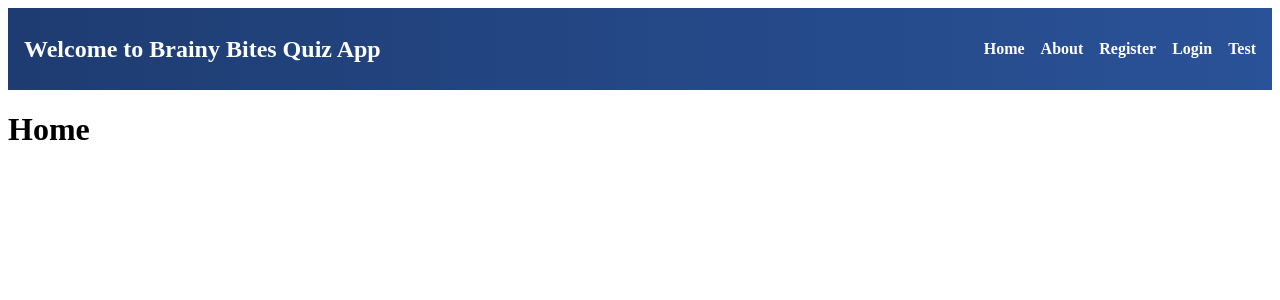
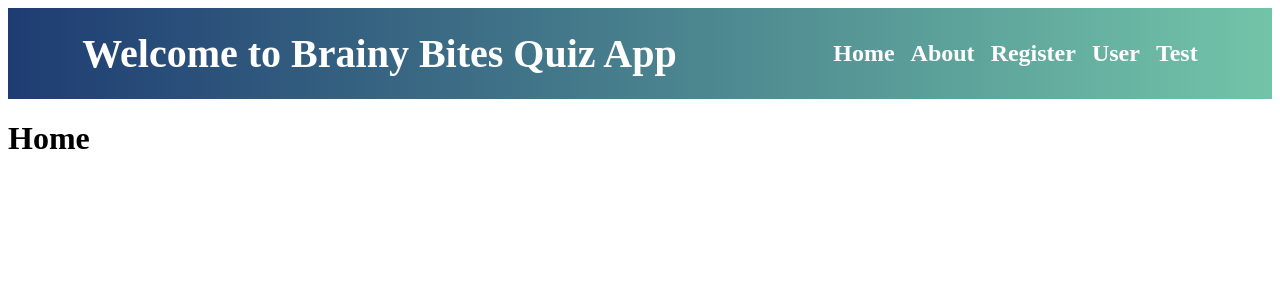
Before and after one commit to Kavithachinnusamy20/Capstone_Brainy_Bites, a React (Vite) app in the folder Client/: page / in a window 1280 px wide. Shown: the top 300 px of the page. Built offline with nearby package versions, Linux system fonts and the light colour scheme.

Commit message:
adding username route parameters

```diff
--- a/Client/src/App.jsx
+++ b/Client/src/App.jsx
@@ -5,7 +5,7 @@ import Navbar from "./Components/Navbar";
 import Home from "./Components/Home";
 import About from "./Components/About";
 import Register from "./Components/Register";
-import Login from "./Components/Login";
+import User from "./Components/User";
 import Test from "./Components/Test";
 
 function App() {
@@ -25,10 +25,11 @@ function App() {
 
   return (
     <BrowserRouter>
+    <Navbar/>
       <Routes>
         <Route path="/" element={<Home />} />
         <Route path="/About" element={<About />} />
-        <Route path="/Login" element={<Login />} />
+        <Route path="/User/:username" element={<User />} />
         <Route path="/Register" element={<Register />} />
         <Route path="/Test" element={<Test />} />
       </Routes>
--- a/Client/src/Components/About.jsx
+++ b/Client/src/Components/About.jsx
@@ -2,7 +2,7 @@
   import Navbar from './Navbar'
  const About =() =>{
     return(
-        <div> <Navbar/>
+        <div>
             <h1>About</h1></div>
     )
  }
--- a/Client/src/Components/Home.jsx
+++ b/Client/src/Components/Home.jsx
@@ -3,7 +3,7 @@
  const Home =() =>{
     return(
         <div>
-            <Navbar/>
+
             <h1>Home</h1></div>
     )
  }
--- a/Client/src/Components/Login.jsx
+++ /dev/null
@@ -1,10 +0,0 @@
- import React from 'react'
-  import Navbar from './Navbar'
- const Login =() =>{
-    return(
-        <div>
-             <Navbar/>
-            <h1>Login</h1></div>
-    )
- }
- export default Login
--- a/Client/src/Components/Navbar.css
+++ b/Client/src/Components/Navbar.css
@@ -1,15 +1,15 @@
 nav {
-  background: linear-gradient(to right, #1e3c72, #2a5298); /* Navy gradient */
+  background: linear-gradient(to right, #1e3c72, #72c4a8); /* Navy gradient */
   padding: 1rem;
   display: flex;
-  justify-content: space-between;
+  justify-content: space-around;
   align-items: center;
   color: white;
 }
 
 nav h1 {
   margin: 0;
-  font-size: 1.5rem;
+  font-size: 2.5rem;
 }
 
 ul {
@@ -19,12 +19,13 @@ ul {
 }
 
 ul a {
-  color: white;
+  color: rgb(255, 255, 255);
   text-decoration: none;
+  font-size: 1.5rem;
   font-weight: bold;
   transition: color 0.3s ease;
 }
 
 ul a:hover {
-  color: #ffd700; /* Gold on hover */
+  color: #cf7b1c; /* Gold on hover */
 }
--- a/Client/src/Components/Navbar.jsx
+++ b/Client/src/Components/Navbar.jsx
@@ -10,7 +10,7 @@ const Navbar =()=>{
             <Link to ="/">Home</Link>
             <Link to ="/About">About</Link>
             <Link to ="/Register">Register</Link>
-            <Link to ="/Login">Login</Link>
+            <Link to ="/User">User</Link>
             <Link to ="/Test">Test</Link>
         </ul>
         </nav>
--- a/Client/src/Components/Register.jsx
+++ b/Client/src/Components/Register.jsx
@@ -3,7 +3,7 @@
  const Register =() =>{
     return(
         <div>
-             <Navbar/>
+
             <h1>Register</h1></div>
     )
  }
--- a/Client/src/Components/Test.jsx
+++ b/Client/src/Components/Test.jsx
@@ -3,7 +3,6 @@
  const Test =() =>{
     return(
         <div>
-             <Navbar/>
             <h1>Test</h1>
             </div>
     )
--- /dev/null
+++ b/Client/src/Components/User.jsx
@@ -0,0 +1,13 @@
+ import React from 'react'
+ import Navbar from './Navbar';
+ import { useParams } from 'react-router-dom';
+
+ const User =() =>{
+    const {username} = useParams();
+    return(
+        <div>
+
+        <h1>Username:{username}</h1></div>
+    );
+};
+export default User
```
Also changed, not shown: Client/src/Components/Users.jsx (added).
